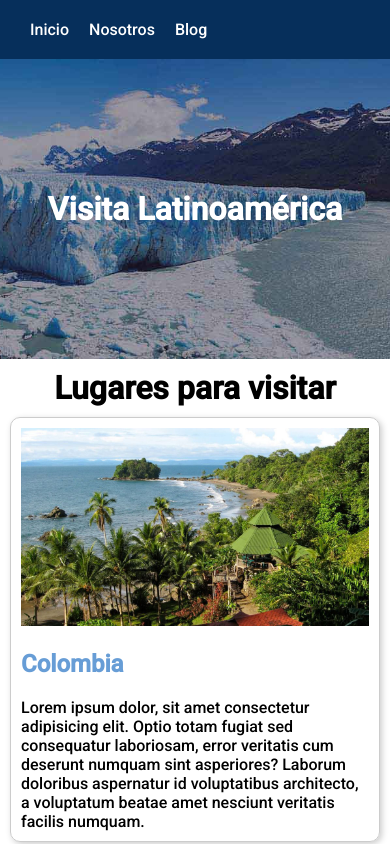
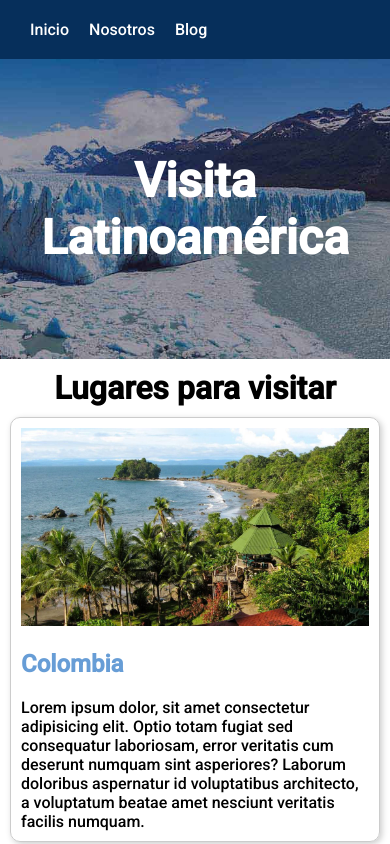
Before and after one commit to Mirile2024/Ejercitaci-n-VisitLatam, a plain HTML site: page index.html in a window 390 px wide. Shown: the top 844 px of the page. Drawn offline with Linux system fonts and the light colour scheme.

Commit message:
terminado

```diff
--- a/css/estilos.css
+++ b/css/estilos.css
@@ -185,6 +185,10 @@ footer ul {
 /*** Responsive */
 /* --------------for 768px----------------------- */
 @media (max-width: 768px){
+    h1{
+        text-align: center;
+        font-size: 150%;
+    }
     section>div {
         display: flex;
         flex-direction: column;
@@ -219,25 +223,7 @@ footer>div{
 }
 
 }
-/* -----------------for 450px----------- */
-@media(max-width: 72rem) {
-
-    /* #card-section>div{
-        display: inline-flex;
-        flex-wrap: nowrap;
-        flex-direction: column;
-    }
-
-    .card {
-        width: 35%;
-    } */
-
-    .contacto {
-
-    }
-
-    .formulario {
-
-    }
-
+/* ------------------for 450------ */
+h1{
+    font-size: 300%;
 }
```
